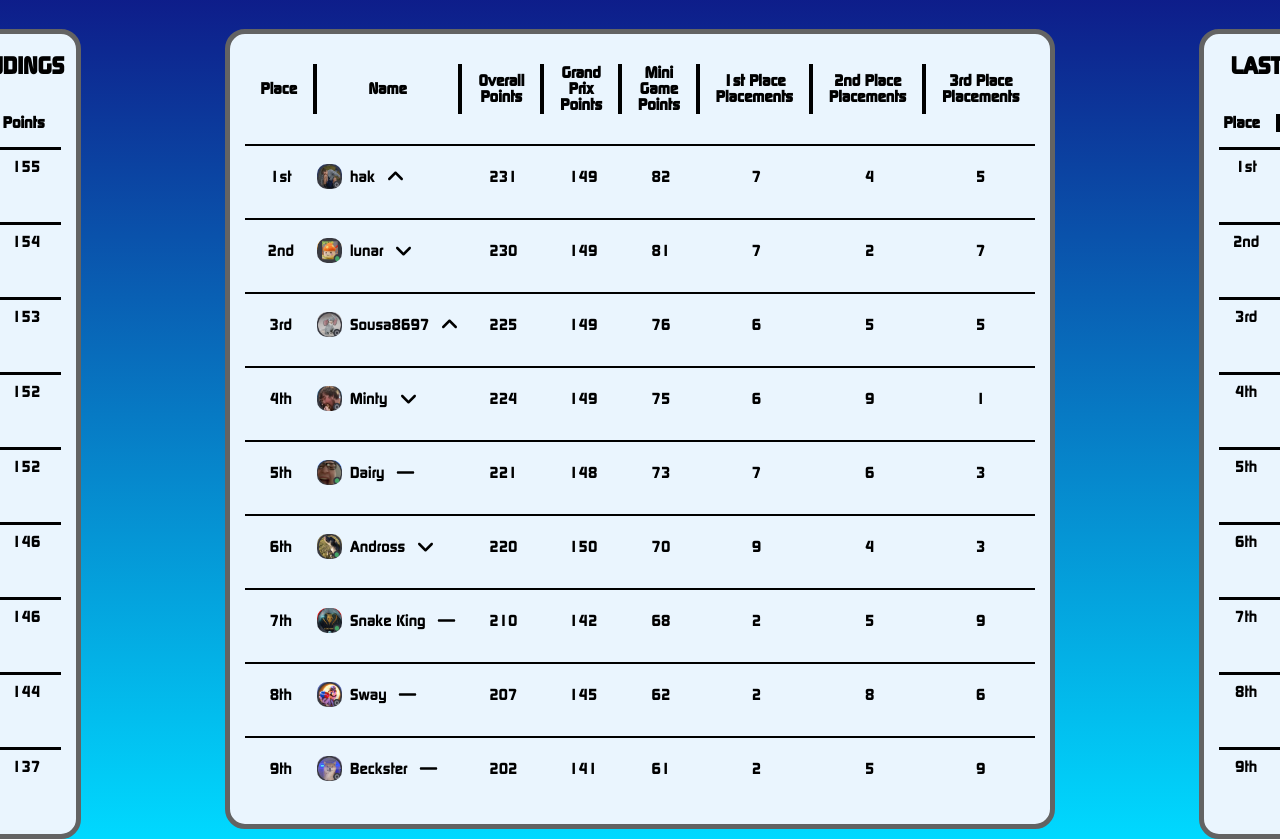
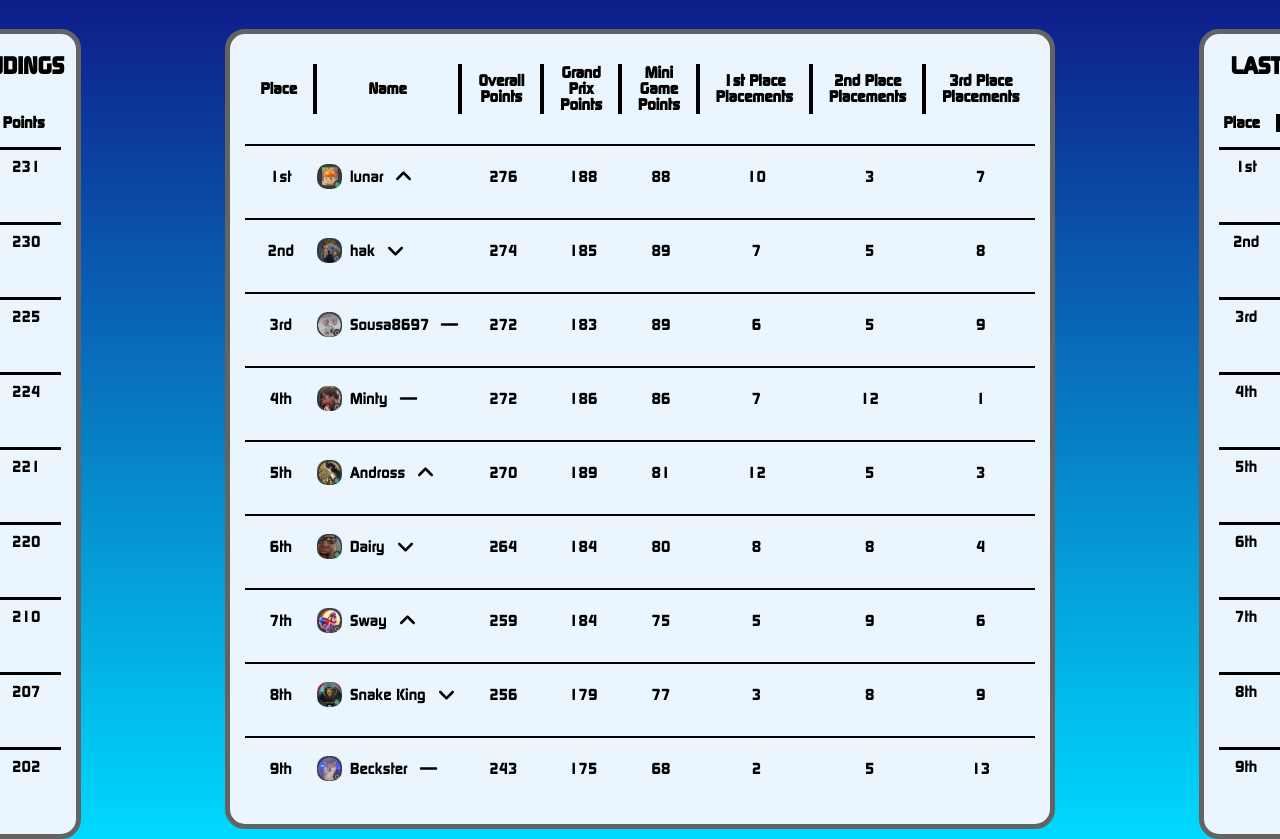
Before and after one commit to DerekTomassiJr/SpringGamingLeague, a plain HTML site: page Pages/standings.html in a window 1280 px wide. Shown: the part 130-969 px from the top of the page. Drawn offline with Linux system fonts and the light colour scheme.

Commit message:
Updated standings based on event #5

```diff
--- a/Pages/standings.html
+++ b/Pages/standings.html
@@ -38,25 +38,36 @@
                 <td class="group-member">
                   <img
                     id="group-member-pic"
-                    src="../Assets/Images/Profiles/lunar.png"
+                    src="../Assets/Images/Profiles/hak.png"
                   />
-                  <p>lunar</p>
+                  <p>hak</p>
                 </td>
-                <td>155</td>
+                <td>231</td>
               </tr>
               <tr>
                 <td>2nd</td>
                 <td class="group-member">
                   <img
                     id="group-member-pic"
-                    src="../Assets/Images/Profiles/Andross.png"
+                    src="../Assets/Images/Profiles/lunar.png"
                   />
-                  <p>Andross</p>
+                  <p>lunar</p>
                 </td>
-                <td>154</td>
+                <td>230</td>
               </tr>
               <tr>
                 <td>3rd</td>
+                <td class="group-member">
+                  <img
+                    id="group-member-pic"
+                    src="../Assets/Images/Profiles/Sousa8697.png"
+                  />
+                  <p>Sousa8697</p>
+                </td>
+                <td>225</td>
+              </tr>
+              <tr>
+                <td>4th</td>
                 <td class="group-member">
                   <img
                     id="group-member-pic"
@@ -64,18 +75,7 @@
                   />
                   <p>Minty</p>
                 </td>
-                <td>153</td>
-              </tr>
-              <tr>
-                <td>4th</td>
-                <td class="group-member">
-                  <img
-                    id="group-member-pic"
-                    src="../Assets/Images/Profiles/Sousa8697.png"
-                  />
-                  <p>Sousa8697</p>
-                </td>
-                <td>152</td>
+                <td>224</td>
               </tr>
               <tr>
                 <td>5th</td>
@@ -86,18 +86,18 @@
                   />
                   <p>Dairy</p>
                 </td>
-                <td>152</td>
+                <td>221</td>
               </tr>
               <tr>
                 <td>6th</td>
                 <td class="group-member">
                   <img
                     id="group-member-pic"
-                    src="../Assets/Images/Profiles/hak.png"
+                    src="../Assets/Images/Profiles/Andross.png"
                   />
-                  <p>hak</p>
+                  <p>Andross</p>
                 </td>
-                <td>146</td>
+                <td>220</td>
               </tr>
               <tr>
                 <td>7th</td>
@@ -108,7 +108,7 @@
                   />
                   <p>Snake King</p>
                 </td>
-                <td>146</td>
+                <td>210</td>
               </tr>
               <tr>
                 <td>8th</td>
@@ -119,7 +119,7 @@
                   />
                   <p>Sway</p>
                 </td>
-                <td>144</td>
+                <td>207</td>
               </tr>
               <tr>
                 <td>9th</td>
@@ -130,7 +130,7 @@
                   />
                   <p>Beckster</p>
                 </td>
-                <td>137</td>
+                <td>202</td>
               </tr>
             </table>
           </div>
@@ -152,34 +152,34 @@
                 <td class="group-member">
                   <img
                     id="group-member-pic"
-                    src="../Assets/Images/Profiles/hak.png"
+                    src="../Assets/Images/Profiles/lunar.png"
                   />
-                  <p>hak</p>
+                  <p>lunar</p>
                   <img src="../Assets/Images/Icons/angles-up-solid-full.svg">
                 </td>
-                <td>231</td>
-                <td>149</td>
-                <td>82</td>
+                <td>276</td>
+                <td>188</td>
+                <td>88</td>
+                <td>10</td>
+                <td>3</td>
                 <td>7</td>
-                <td>4</td>
-                <td>5</td>
               </tr>
               <tr>
                 <td>2nd</td>
                 <td class="group-member">
                   <img
                     id="group-member-pic"
-                    src="../Assets/Images/Profiles/lunar.png"
+                    src="../Assets/Images/Profiles/hak.png"
                   />
-                  <p>lunar</p>
+                  <p>hak</p>
                   <img src="../Assets/Images/Icons/angle-down-solid-full.svg">
                 </td>
-                <td>230</td>
-                <td>149</td>
-                <td>81</td>
+                <td>274</td>
+                <td>185</td>
+                <td>89</td>
                 <td>7</td>
-                <td>2</td>
-                <td>7</td>
+                <td>5</td>
+                <td>8</td>
               </tr>
               <tr>
                 <td>3rd</td>
@@ -189,14 +189,14 @@
                     src="../Assets/Images/Profiles/Sousa8697.png"
                   />
                   <p>Sousa8697</p>
-                  <img src="../Assets/Images/Icons/angles-up-solid-full.svg">
+                  <img src="../Assets/Images/Icons/minus-solid-full.svg">
                 </td>
-                <td>225</td>
-                <td>149</td>
-                <td>76</td>
+                <td>272</td>
+                <td>183</td>
+                <td>89</td>
                 <td>6</td>
                 <td>5</td>
-                <td>5</td>
+                <td>9</td>
               </tr>
               <tr>
                 <td>4th</td>
@@ -206,13 +206,13 @@
                     src="../Assets/Images/Profiles/Minty.png"
                   />
                   <p>Minty</p>
-                  <img src="../Assets/Images/Icons/angle-down-solid-full.svg">
+                  <img src="../Assets/Images/Icons/minus-solid-full.svg">
                 </td>
-                <td>224</td>
-                <td>149</td>
-                <td>75</td>
-                <td>6</td>
-                <td>9</td>
+                <td>272</td>
+                <td>186</td>
+                <td>86</td>
+                <td>7</td>
+                <td>12</td>
                 <td>1</td>
               </tr>
               <tr>
@@ -220,16 +220,16 @@
                 <td class="group-member">
                   <img
                     id="group-member-pic"
-                    src="../Assets/Images/Profiles/Dairy.png"
+                    src="../Assets/Images/Profiles/Andross.png"
                   />
-                  <p>Dairy</p>
-                  <img src="../Assets/Images/Icons/minus-solid-full.svg">
+                  <p>Andross</p>
+                  <img src="../Assets/Images/Icons/angles-up-solid-full.svg">
                 </td>
-                <td>221</td>
-                <td>148</td>
-                <td>73</td>
-                <td>7</td>
-                <td>6</td>
+                <td>270</td>
+                <td>189</td>
+                <td>81</td>
+                <td>12</td>
+                <td>5</td>
                 <td>3</td>
               </tr>
               <tr>
@@ -237,51 +237,51 @@
                 <td class="group-member">
                   <img
                     id="group-member-pic"
-                    src="../Assets/Images/Profiles/Andross.png"
+                    src="../Assets/Images/Profiles/Dairy.png"
                   />
-                  <p>Andross</p>
+                  <p>Dairy</p>
                   <img src="../Assets/Images/Icons/angle-down-solid-full.svg">
                 </td>
-                <td>220</td>
-                <td>150</td>
-                <td>70</td>
-                <td>9</td>
+                <td>264</td>
+                <td>184</td>
+                <td>80</td>
+                <td>8</td>
+                <td>8</td>
                 <td>4</td>
-                <td>3</td>
               </tr>
               <tr>
                 <td>7th</td>
                 <td class="group-member">
                   <img
                     id="group-member-pic"
-                    src="../Assets/Images/Profiles/Snake_King.png"
+                    src="../Assets/Images/Profiles/Sway.png"
                   />
-                  <p>Snake King</p>
-                  <img src="../Assets/Images/Icons/minus-solid-full.svg">
+                  <p>Sway</p>
+                  <img src="../Assets/Images/Icons/angles-up-solid-full.svg">
                 </td>
-                <td>210</td>
-                <td>142</td>
-                <td>68</td>
-                <td>2</td>
+                <td>259</td>
+                <td>184</td>
+                <td>75</td>
                 <td>5</td>
                 <td>9</td>
+                <td>6</td>
               </tr>
               <tr>
                 <td>8th</td>
                 <td class="group-member">
                   <img
                     id="group-member-pic"
-                    src="../Assets/Images/Profiles/Sway.png"
+                    src="../Assets/Images/Profiles/Snake_King.png"
                   />
-                  <p>Sway</p>
-                  <img src="../Assets/Images/Icons/minus-solid-full.svg">
+                  <p>Snake King</p>
+                  <img src="../Assets/Images/Icons/angle-down-solid-full.svg">
                 </td>
-                <td>207</td>
-                <td>145</td>
-                <td>62</td>
-                <td>2</td>
+                <td>256</td>
+                <td>179</td>
+                <td>77</td>
+                <td>3</td>
                 <td>8</td>
-                <td>6</td>
+                <td>9</td>
               </tr>
               <tr>
                 <td>9th</td>
@@ -293,12 +293,12 @@
                   <p>Beckster</p>
                   <img src="../Assets/Images/Icons/minus-solid-full.svg">
                 </td>
-                <td>202</td>
-                <td>141</td>
-                <td>61</td>
+                <td>243</td>
+                <td>175</td>
+                <td>68</td>
                 <td>2</td>
                 <td>5</td>
-                <td>9</td>
+                <td>13</td>
               </tr>
             </table>
             </table>
@@ -316,14 +316,47 @@
                 <td class="group-member">
                   <img
                     id="group-member-pic"
-                    src="../Assets/Images/Profiles/hak.png"
+                    src="../Assets/Images/Profiles/Sway.png"
                   />
-                  <p>hak</p>
+                  <p>Sway</p>
                 </td>
-                <td>85</td>
+                <td>52</td>
               </tr>
               <tr>
                 <td>2nd</td>
+                <td class="group-member">
+                  <img
+                    id="group-member-pic"
+                    src="../Assets/Images/Profiles/Andross.png"
+                  />
+                  <p>Andross</p>
+                </td>
+                <td>50</td>
+              </tr>
+              <tr>
+                <td>3rd</td>
+                <td class="group-member">
+                  <img
+                    id="group-member-pic"
+                    src="../Assets/Images/Profiles/Minty.png"
+                  />
+                  <p>Minty</p>
+                </td>
+                <td>48</td>
+              </tr>
+              <tr>
+                <td>4th</td>
+                <td class="group-member">
+                  <img
+                    id="group-member-pic"
+                    src="../Assets/Images/Profiles/Sousa8697.png"
+                  />
+                  <p>Sousa8697</p>
+                </td>
+                <td>47</td>
+              </tr>
+              <tr>
+                <td>5th</td>
                 <td class="group-member">
                   <img
                     id="group-member-pic"
@@ -331,32 +364,21 @@
                   />
                   <p>lunar</p>
                 </td>
-                <td>75</td>
+                <td>46</td>
               </tr>
               <tr>
-                <td>3rd</td>
+                <td>6th</td>
                 <td class="group-member">
                   <img
                     id="group-member-pic"
-                    src="../Assets/Images/Profiles/Sousa8697.png"
+                    src="../Assets/Images/Profiles/Snake_King.png"
                   />
-                  <p>Sousa8697</p>
+                  <p>Snake King</p>
                 </td>
-                <td>73</td>
+                <td>46</td>
               </tr>
               <tr>
-                <td>4th</td>
-                <td class="group-member">
-                  <img
-                    id="group-member-pic"
-                    src="../Assets/Images/Profiles/Minty.png"
-                  />
-                  <p>Minty</p>
-                </td>
-                <td>71</td>
-              </tr>
-              <tr>
-                <td>5th</td>
+                <td>7th</td>
                 <td class="group-member">
                   <img
                     id="group-member-pic"
@@ -364,21 +386,21 @@
                   />
                   <p>Dairy</p>
                 </td>
-                <td>69</td>
+                <td>43</td>
               </tr>
               <tr>
-                <td>6th</td>
+                <td>8th</td>
                 <td class="group-member">
                   <img
                     id="group-member-pic"
-                    src="../Assets/Images/Profiles/Andross.png"
+                    src="../Assets/Images/Profiles/hak.png"
                   />
-                  <p>Andross</p>
+                  <p>hak</p>
                 </td>
-                <td>66</td>
+                <td>43</td>
               </tr>
               <tr>
-                <td>7th</td>
+                <td>9th</td>
                 <td class="group-member">
                   <img
                     id="group-member-pic"
@@ -386,29 +408,7 @@
                   />
                   <p>Beckster</p>
                 </td>
-                <td>65</td>
-              </tr>
-              <tr>
-                <td>8th</td>
-                <td class="group-member">
-                  <img
-                    id="group-member-pic"
-                    src="../Assets/Images/Profiles/Snake_King.png"
-                  />
-                  <p>Snake King</p>
-                </td>
-                <td>64</td>
-              </tr>
-              <tr>
-                <td>9th</td>
-                <td class="group-member">
-                  <img
-                    id="group-member-pic"
-                    src="../Assets/Images/Profiles/Sway.png"
-                  />
-                  <p>Sway</p>
-                </td>
-                <td>63</td>
+                <td>41</td>
               </tr>
             </table>
           </div>
```
